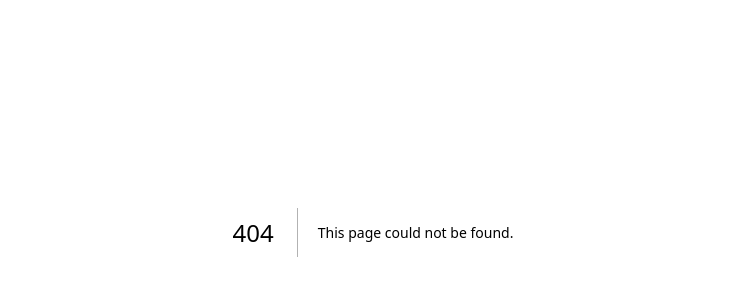
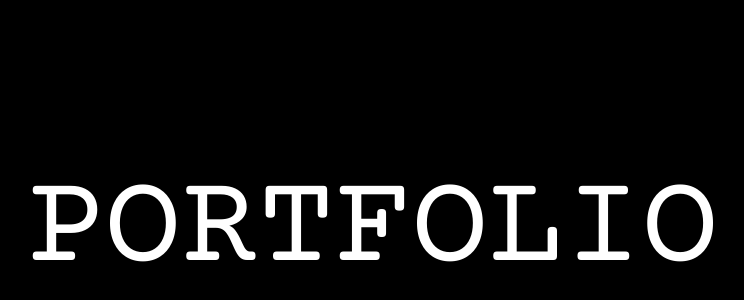
Before and after one commit to doilyuser/portfolio, a Next.js app: page /portfolio in a window 1280 px wide. Before the commit this address had no page. Shown: the part 168-468 px from the top of the page, without its empty margins (267-1011 px from the left). Built offline with nearby package versions, Linux system fonts and the light colour scheme.

Commit message:
Added Link + portfolio page + scroll snap

```diff
--- a/pages/index.tsx
+++ b/pages/index.tsx
@@ -1,5 +1,6 @@
 import { Courier_Prime } from 'next/font/google'
 import { useEffect, useState } from 'react'
+import Link from 'next/link'
 
 const courier = Courier_Prime({
   subsets: ['latin'],
@@ -21,7 +22,7 @@ export default function Home() {
 
   return (
     <main
-      className={`${courier.className}  transition duration-500 ${color} bg-black`}
+      className={`${courier.className} transition duration-500 ${color} bg-black`}
     >
       <div className="flex w-screen h-screen justify-center items-center uppercase">
         <div className="text-3xl sm:text-5xl md:text-6xl lg:text-7xl xl:text-9xl uppercase">
@@ -80,14 +81,14 @@ export default function Home() {
               <p>Github</p>
             </a>
             <p>&nbsp;</p>
-            <a
+            <Link
               className="underline sm:no-underline transition hover:text-white hover:duration-500 hover:scale-110"
               onMouseEnter={hover}
               onMouseOut={unhover}
               href="/portfolio"
             >
               <p>Portfolio</p>
-            </a>
+            </Link>
           </div>
         </div>
       </div>
--- /dev/null
+++ b/pages/portfolio.tsx
@@ -0,0 +1,50 @@
+import { Courier_Prime } from 'next/font/google'
+import { useEffect, useState } from 'react'
+
+const courier = Courier_Prime({
+  subsets: ['latin'],
+  weight: '400',
+})
+
+export default function Portfolio() {
+  const [color, setColor] = useState('text-white')
+
+  useEffect(() => {}, [color])
+
+  const hover = () => {
+    setColor('text-gray-800')
+  }
+
+  const unhover = () => {
+    setColor('text-white')
+  }
+
+  return (
+    <div
+      className={`${courier.className} transition duration-500 ${color} bg-black`}
+    >
+      <div className="flex flex-col snap-y snap-mandatory h-screen overflow-x-hidden">
+        <div className="snap-start shrink-0 grid h-screen place-items-center">
+          <h1 className="uppercase text-3xl sm:text-5xl md:text-6xl lg:text-7xl xl:text-9xl">
+            Portfolio
+          </h1>
+        </div>
+        <div className="snap-start shrink-0 grid h-screen place-items-center">
+          <h1 className="uppercase text-3xl sm:text-5xl md:text-6xl lg:text-7xl xl:text-9xl">
+            Second part
+          </h1>
+        </div>
+        <div className="snap-start shrink-0 grid h-screen place-items-center">
+          <h1 className="uppercase text-3xl sm:text-5xl md:text-6xl lg:text-7xl xl:text-9xl">
+            Third thing
+          </h1>
+        </div>
+        <div className="snap-start shrink-0 grid h-screen place-items-center">
+          <h1 className="uppercase text-3xl sm:text-5xl md:text-6xl lg:text-7xl xl:text-9xl">
+            Section D
+          </h1>
+        </div>
+      </div>
+    </div>
+  )
+}
```
